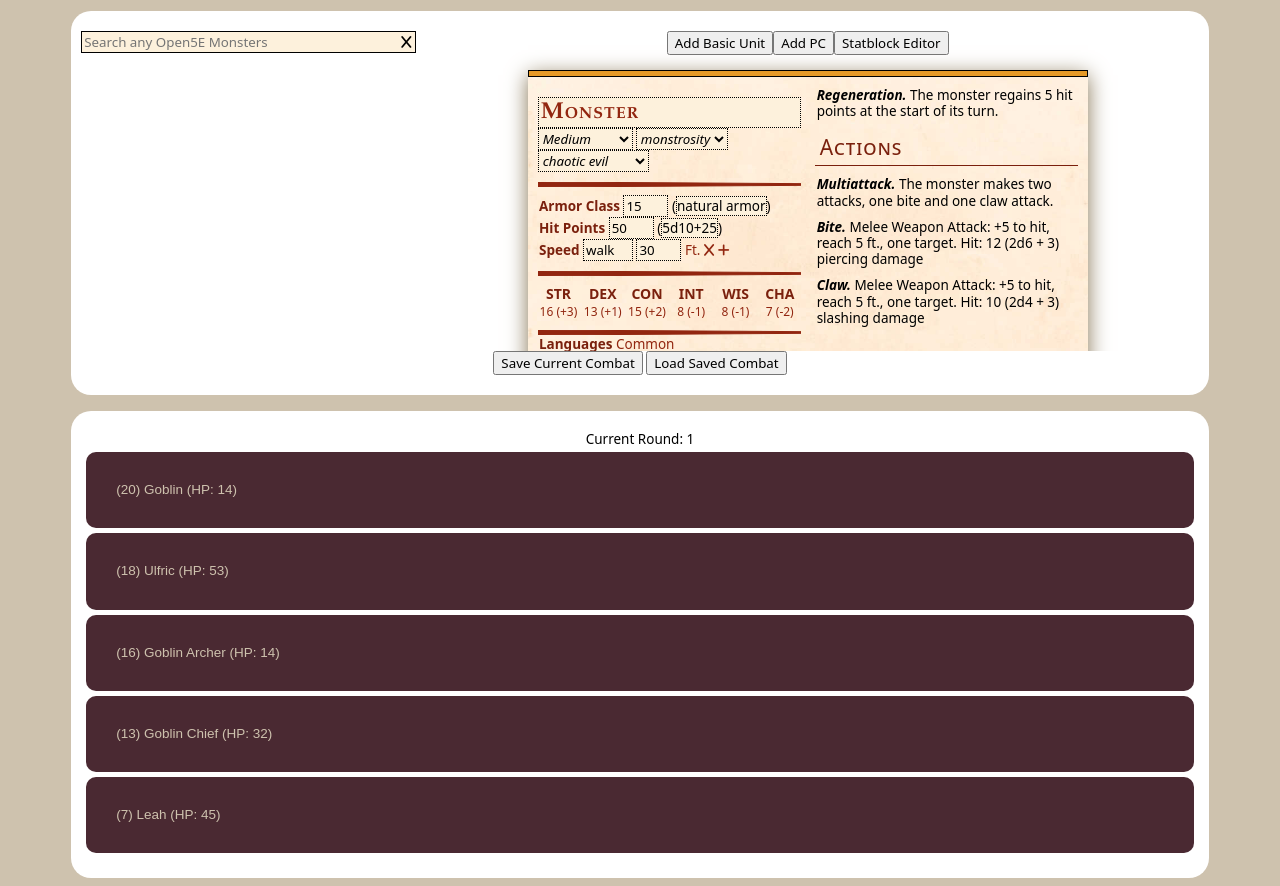
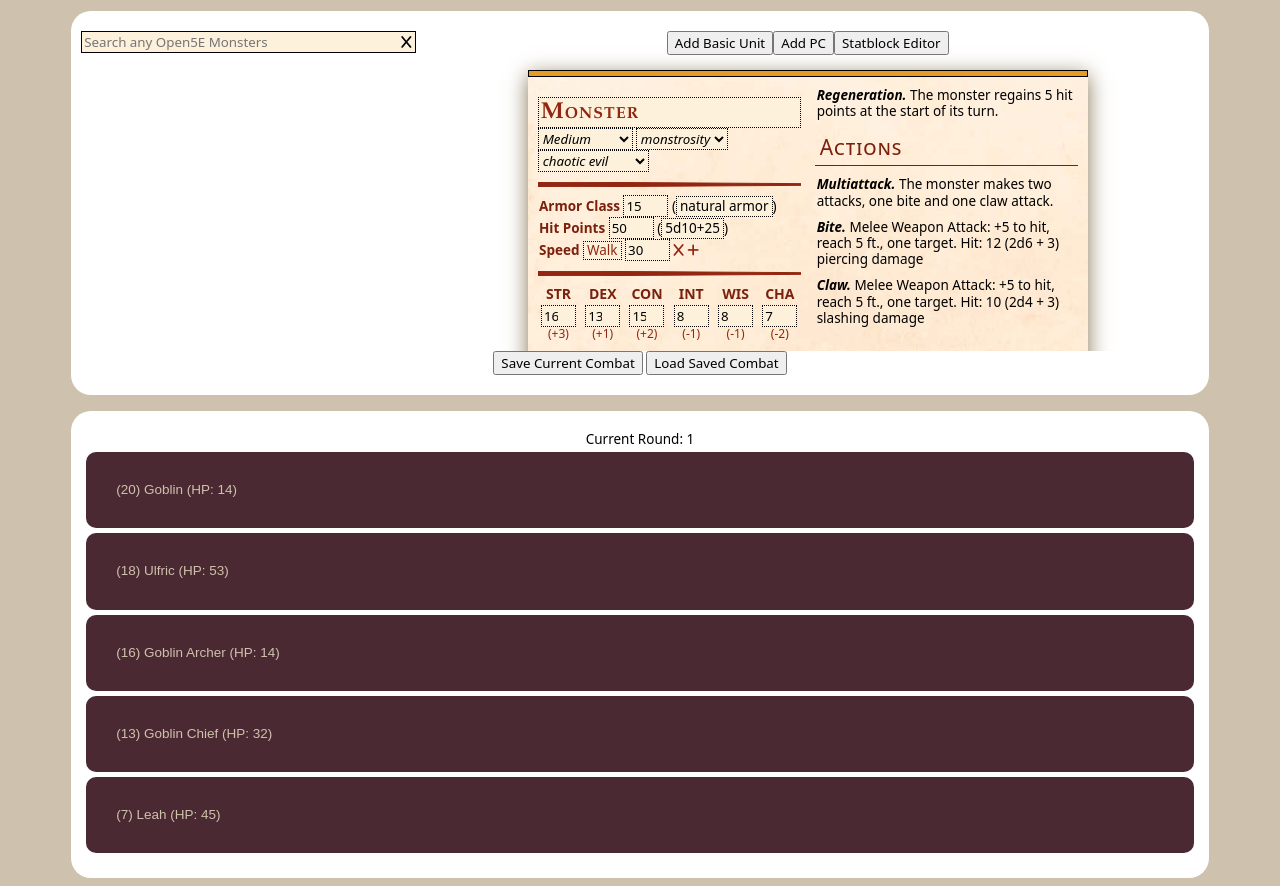
Before and after one commit to timblegoorn/Combat-Companion, a plain HTML site: page index.html in a window 1280 px wide. Shown: the part 59-945 px from the top of the page. Drawn offline with Linux system fonts and the light colour scheme; no server answers.

Commit message:
Flesh Out Editable Statblock Options

```diff
--- a/src/statblock.js
+++ b/src/statblock.js
@@ -5,6 +5,44 @@ abilityModifierTable = [
     "+3", "+3", "+4", "+4", "+5", "+5", "+6", "+6",
     "+7", "+7", "+8", "+8", "+9", "+9", "+10"
   ];
+
+  // Convert challenge rating to a proficiency bonus
+  challengeRatingProficiencyBonusTable = {
+    "0": 2,
+    "1/8": 2,
+    "1/4": 2,
+    "1/2": 2,
+    "1": 2,
+    "2": 2,
+    "3": 2,
+    "4": 2,
+    "5": 3,
+    "6": 3,
+    "7": 3,
+    "8": 3,
+    "9": 4,
+    "10": 4,
+    "11": 4,
+    "12": 4,
+    "13": 5,
+    "14": 5,
+    "15": 5,
+    "16": 5,
+    "17": 6,
+    "18": 6,
+    "19": 6,
+    "20": 6,
+    "21": 7,
+    "22": 7,
+    "23": 7,
+    "24": 7,
+    "25": 8,
+    "26": 8,
+    "27": 8,
+    "28": 8,
+    "29": 9,
+    "30": 9,
+  }
 
   // Convert challenge rating to a numerical XP reward
   challengeRatingXPTable = {
@@ -185,13 +223,12 @@ var currentStatBlock = blankStatblock;
             <p class="relativeContainer">`
 
     // Iterate through speed string
-    // TODO make speed editable
     for (const speedType in sb.speed) {
       if (speedType == 'hover') {
         str += `(Can <b>Hover</b>) <i class="fa-solid fa-x solidIcon" onclick="sbRemoveSpeed('${speedType}')"></i> `;
       } else {
-        str += `<input class="statblockTextInput small" id="statblockSpeedType-${speedType}" contenteditable="true" value="${speedType}"></input>
-                <input class="statblockNumberInput" type="number" min="1" max="120" id="statblockSpeed-${speedType}" name="statblockSpeed-${speedType}" value="${sb.speed[speedType]}"> ft.
+        str += `<span class="statblockTextInput" id="statblockSpeedType-${speedType}" contenteditable="true">${speedType}</span>
+                <input class="statblockNumberInput" type="number" min="1" max="120" id="statblockSpeed-${speedType}" name="statblockSpeed-${speedType}" value="${sb.speed[speedType]}">
                 <i class="fa-solid fa-x solidIcon" onclick="sbRemoveSpeed('${speedType}')"></i> `;
       }
     }
@@ -207,27 +244,33 @@ var currentStatBlock = blankStatblock;
           <div class="abilities">
             <div class="ability-strength">
               <h4>STR</h4>
-              <p>${sb.strength} (${abilityModifierTable[sb.strength]})</p>
+              <p><input class="statblockNumberInput small" type="number" min="1" max="30" id="statblockabilitiescore-strength" name="statblock-strength" value="${sb.strength}">
+              (<span id="statblockabilitiescore-strengthMod">${abilityModifierTable[sb.strength]}</span>)</p>
             </div> <!-- ability strength -->
             <div class="ability-dexterity">
               <h4>DEX</h4>
-              <p>${sb.dexterity} (${abilityModifierTable[sb.dexterity]})</p>
+              <p><input class="statblockNumberInput small" type="number" min="1" max="30" id="statblockabilitiescore-dexterity" name="statblock-dexterity" value="${sb.dexterity}">
+              (<span id="statblockabilitiescore-dexterityMod">${abilityModifierTable[sb.dexterity]}</span>)</p>
             </div> <!-- ability dexterity -->
             <div class="ability-constitution">
               <h4>CON</h4>
-              <p>${sb.constitution} (${abilityModifierTable[sb.constitution]})</p>
+              <p><input class="statblockNumberInput small" type="number" min="1" max="30" id="statblockabilitiescore-constitution" name="statblock-constitution" value="${sb.constitution}">
+              (<span id="statblockabilitiescore-constitutionMod">${abilityModifierTable[sb.constitution]}</span>)</p>
             </div> <!-- ability constitution -->
             <div class="ability-intelligence">
               <h4>INT</h4>
-              <p>${sb.intelligence} (${abilityModifierTable[sb.intelligence]})</p>
+              <p><input class="statblockNumberInput small" type="number" min="1" max="30" id="statblockabilitiescore-intelligence" name="statblock-intelligence" value="${sb.intelligence}">
+              (<span id="statblockabilitiescore-intelligenceMod">${abilityModifierTable[sb.intelligence]}</span>)</p>
             </div> <!-- ability intelligence -->
             <div class="ability-wisdom">
               <h4>WIS</h4>
-              <p>${sb.wisdom} (${abilityModifierTable[sb.wisdom]})</p>
+              <p><input class="statblockNumberInput small" type="number" min="1" max="30" id="statblockabilitiescore-wisdom" name="statblock-wisdom" value="${sb.wisdom}">
+              (<span id="statblockabilitiescore-wisdomMod">${abilityModifierTable[sb.wisdom]}</span>)</p>
             </div> <!-- ability wisdom -->
             <div class="ability-charisma">
               <h4>CHA</h4>
-              <p>${sb.charisma} (${abilityModifierTable[sb.charisma]})</p>
+              <p><input class="statblockNumberInput small" type="number" min="1" max="30" id="statblockabilitiescore-charisma" name="statblock-charisma" value="${sb.charisma}">
+              (<span id="statblockabilitiescore-charismaMod">${abilityModifierTable[sb.charisma]}</span>)</p>
             </div> <!-- ability charisma -->
           </div> <!-- abilities -->
           <svg height="5" width="100%" class="tapered-rule">
@@ -235,112 +278,116 @@ var currentStatBlock = blankStatblock;
         </svg>`;
 
         // Saving throws
-        if (sb.strength_save != null || sb.dexterity_save != null || sb.constitution_save != null || sb.intelligence_save != null || sb.wisdom_save != null || sb.charisma_save != null) {
         str+= `
-          <div class="property-line">
+          <div class="property-line first">
             <h4>Saving Throws </h4>
             <p>`
-          if (sb.strength_save != null) {
-            str += `STR +${sb.strength_save} `
-          }
-          if (sb.dexterity_save != null) {
-            str += `DEX +${sb.dexterity_save} `
-          }
-          if (sb.constitution_save != null) {
-            str += `CON +${sb.constitution_save} `
-          }
-          if (sb.intelligence_save != null) {
-            str += `INT +${sb.intelligence_save} `
-          }
-          if (sb.wisdom_save != null) {
-            str += `WIS +${sb.wisdom_save} `
-          }
-          if (sb.charisma_save != null) {
-            str += `CHA +${sb.charisma_save}`
-          }
+            str+= `STR <input type="checkbox" id="statblockSaves-strength_save" name="statblockSaves-strength_save" value="strength">`;
+            str+= `DEX <input type="checkbox" id="statblockSaves-dexterity_save" name="statblockSaves-dexterity_save" value="dexterity">`;
+            str+= `CON <input type="checkbox" id="statblockSaves-constitution_save" name="statblockSaves-constitution_save" value="constitution">`;
+            str+= `INT <input type="checkbox" id="statblockSaves-intelligence_save" name="statblockSaves-intelligence_save" value="intelligence">`;
+            str+= `WIS <input type="checkbox" id="statblockSaves-wisdom_save" name="statblockSaves-wisdom_save" value="wisdom">`;
+            str+= `CHA <input type="checkbox" id="statblockSaves-charisma_save" name="statblockSaves-charisma_save" value="charisma">`;
           str += `</p>
             </div> <!-- property line -->`;
-        }
 
         // Skill bonuses
-        var skillsKeys = Object.keys(sb.skills);
-        if (skillsKeys.length > 0) {
         str+= `
           <div class="property-line firstCap">
             <h4>Skills </h4>
             <p>`
         for (const skill in sb.skills) {
-            str += `${skill} +${sb.skills[skill]} `;
+          str += `<span class="statblockTextInput" id="statblockSkillType-${skill}" contenteditable="true">${skill}</span>
+            <input class="statblockNumberInput" type="number" min="1" max="120" id="statblockSkill-${skill}" name="statblockSkill-${skill}" value="${sb.skills[skill]}">
+            <i class="fa-solid fa-x solidIcon" onclick="sbRemoveSkill('${skill}')"></i> `;
         }
+        str += ` <i class="fa-solid fa-plus solidIcon" onclick="sbAddSkill()"></i>`
         str += `</p>
           </div> <!-- property line -->`;
-        }
 
         // Damage vulnerability
-        if (sb.damage_vulnerabilities.length > 0) {
         str+= `
           <div class="property-line firstCap">
             <h4>Damage Vulnerabilities </h4>
-            <p>${sb.damage_vulnerabilities}</p>
+            <p><span class="statblockTextInput" id="statblock-damage_vulnerabilities" contenteditable="true">${sb.damage_vulnerabilities}</span></p>
           </div> <!-- property line -->`
-        }
 
         // Damage resistance
-        if (sb.damage_resistances.length > 0) {
         str+= `
           <div class="property-line firstCap">
             <h4>Damage Resistances </h4>
-            <p>${sb.damage_resistances}</p>
+            <p><span class="statblockTextInput" id="statblock-damage_resistances" contenteditable="true">${sb.damage_resistances}</span></p>
           </div> <!-- property line -->`
-        }
 
         // Damage immunity
-        if (sb.damage_immunities.length > 0) {
         str+= `
           <div class="property-line firstCap">
             <h4>Damage Immunities </h4>
-            <p>${sb.damage_immunities}</p>
+            <p><span class="statblockTextInput" id="statblock-damage_immunities" contenteditable="true">${sb.damage_immunities}</span></p>
           </div> <!-- property line -->`
-        }
 
         // Condition immunity
-        if (sb.condition_immunities.length > 0) {
         str+= `
           <div class="property-line firstCap">
             <h4>Condition Immunities </h4>
-            <p>${sb.condition_immunities}</p>
+            <p><span class="statblockTextInput" id="statblock-condition_immunities" contenteditable="true">${sb.condition_immunities}</span></p>
           </div> <!-- property line -->`
-        }
 
         // Senses
-        if (sb.senses.length > 0) {
         str+= `
           <div class="property-line firstCap">
             <h4>Senses </h4>
-            <p>${sb.senses}</p>
+            <p><span class="statblockTextInput" id="statblock-senses" contenteditable="true">${sb.senses}</span></p>
           </div> <!-- property line -->`
-        }
 
         // Languages
-        if (sb.languages.length > 0) {
         str+= `
         <div class="property-line firstCap">
           <h4>Languages </h4>
-            <p>${sb.languages}</p>
-          </div> <!-- property line -->`
-        } else {
-          str+= `
-          <div class="property-line">
-            <h4>Languages </h4>
-            <p>&mdash;</p>
-          </div> <!-- property line -->`
-        }
+          <p><span class="statblockTextInput" id="statblock-languages" contenteditable="true">${sb.languages}</span></p>
+        </div> <!-- property line -->`;
 
         // Challenge Rating + XP
         str+= `
-          <div class="property-line first">
+          <div class="property-line last">
             <h4>Challenge </h4>
-            <p>${sb.challenge_rating} (${challengeRatingXPTable[sb.challenge_rating]} XP)</p>
+            <select class="statblockSelect" name="statblock-challenge_rating" id="statblock-challenge_rating">
+              <option value="0">0</option>
+              <option value="1/8">1/8</option>
+              <option value="1/4">1/4</option>
+              <option value="1/2">1/2</option>
+              <option value="1">1</option>
+              <option value="2">2</option>
+              <option value="3">3</option>
+              <option value="4">4</option>
+              <option value="5">5</option>
+              <option value="6">6</option>
+              <option value="7">7</option>
+              <option value="8">8</option>
+              <option value="9">9</option>
+              <option value="10">10</option>
+              <option value="11">11</option>
+              <option value="12">12</option>
+              <option value="13">13</option>
+              <option value="14">14</option>
+              <option value="15">15</option>
+              <option value="16">16</option>
+              <option value="17">17</option>
+              <option value="18">18</option>
+              <option value="19">19</option>
+              <option value="20">20</option>
+              <option value="21">21</option>
+              <option value="22">22</option>
+              <option value="23">23</option>
+              <option value="24">24</option>
+              <option value="25">25</option>
+              <option value="26">26</option>
+              <option value="27">27</option>
+              <option value="28">28</option>
+              <option value="29">29</option>
+              <option value="30">30</option>
+            </select>
+            <p>(<span id="statblock-challenge_ratingXP">${challengeRatingXPTable[sb.challenge_rating]}</span> XP) <b>Proficiency</b> +<span id="statblock-challenge_ratingProficiency">${challengeRatingProficiencyBonusTable[sb.challenge_rating]}</span></p>
           </div> <!-- property line -->
           <svg height="5" width="100%" class="tapered-rule">
             <polyline points="0,0 400,2.5 0,5"></polyline>
@@ -407,6 +454,7 @@ var currentStatBlock = blankStatblock;
     document.getElementById("statblock-size").value = sb.size;
     document.getElementById("statblock-type").value = sb.type;
     document.getElementById("statblock-alignment").value = sb.alignment;
+    document.getElementById("statblock-challenge_rating").value = sb.challenge_rating
 
     //document.getElementById("statblockSize").addEventListener('input', UpdateSearchResults);
     document.getElementById("stat-block-edit").querySelectorAll("input, select, span.statblockTextInput").forEach((elem) => elem.addEventListener("input", HandleStatBlockEdit));
@@ -434,9 +482,30 @@ var currentStatBlock = blankStatblock;
       console.log(oldKey)
     } else if (elementID.includes("statblockSpeed")) {
       oldKey = elementID.slice(elementID.lastIndexOf('-')+1);
+      if (editContent < 1) editContent = 1;
+      if (editContent > 120) editContent = 120;
       currentStatBlock.speed[oldKey] = editContent;
       document.getElementById(elementID).value = editContent;
       console.log(oldKey)
+    } else if (elementID.includes("abilitiescore")) {
+      oldKey = elementID.slice(elementID.lastIndexOf('-')+1);
+      if (editContent < 1) editContent = 1;
+      if (editContent > 30) editContent = 30;
+      currentStatBlock[oldKey] = editContent;
+      document.getElementById(elementID).value = editContent
+      document.getElementById(`${elementID}Mod`).innerHTML = abilityModifierTable[editContent];
+    } else if (elementID.includes("challenge_rating")) {
+      oldKey = elementID.slice(elementID.lastIndexOf('-')+1);
+      currentStatBlock[oldKey] = editContent;
+      document.getElementById(`${elementID}XP`).innerHTML = challengeRatingXPTable[editContent];
+      document.getElementById(`${elementID}Proficiency`).innerHTML = challengeRatingProficiencyBonusTable[editContent];
+    } else if (elementID.includes("Saves")) {
+      oldKey = elementID.slice(elementID.lastIndexOf('-')+1);
+      if (document.getElementById(elementID).checked) {
+        currentStatBlock[oldKey] = challengeRatingProficiencyBonusTable[currentStatBlock.challenge_rating] + parseInt(abilityModifierTable[currentStatBlock[editContent]]);
+      } else {
+        currentStatBlock[oldKey] = null;
+      }
     } else {
       oldKey = elementID.slice(elementID.lastIndexOf('-')+1);
       currentStatBlock[oldKey] = editContent;
@@ -611,25 +680,17 @@ var currentStatBlock = blankStatblock;
         }
 
         // Languages
-        if (sb.languages.length > 0) {
         str+= `
           <div class="property-line firstCap">
             <h4>Languages </h4>
             <p>${sb.languages}</p>
-          </div> <!-- property line -->`
-        } else {
-          str+= `
-          <div class="property-line">
-            <h4>Languages </h4>
-            <p>&mdash;</p>
-          </div> <!-- property line -->`
-        }
+          </div> <!-- property line -->`;
 
         // Challenge Rating + XP
         str+= `
           <div class="property-line first">
             <h4>Challenge </h4>
-            <p>${sb.challenge_rating} (${challengeRatingXPTable[sb.challenge_rating]} XP)</p>
+            <p>${sb.challenge_rating} (${challengeRatingXPTable[sb.challenge_rating]} XP) <span class="floatRight"><b>Proficiency</b> +${challengeRatingProficiencyBonusTable[sb.challenge_rating]}</span></p>
           </div> <!-- property line -->
           <svg height="5" width="100%" class="tapered-rule">
             <polyline points="0,0 400,2.5 0,5"></polyline>
--- a/style/statblock.css
+++ b/style/statblock.css
@@ -12,6 +12,15 @@ body {
     max-width: 100%;
     font-family: 'Noto Sans', 'Myriad Pro', Calibri, Helvetica,
       Arial, sans-serif;
+      overflow-wrap: break-word;
+    word-wrap: break-word;
+    -ms-word-break: break-all;
+    word-break: break-all;
+    word-break: break-word;
+    -ms-hyphens: auto;
+    -moz-hyphens: auto;
+    -webkit-hyphens: auto;
+    hyphens: auto;
   }
 
 .h1Input {
@@ -42,11 +51,11 @@ body {
 .statblockTextInput {
   background-color: #FDF1DC;
   border: 1px dotted black;
-  min-width: 10px;
-}
-
-.statblockTextInput.small {
-  width: 50px;
+  display:inline-block;
+  min-width: 30px;
+  text-indent: 0;
+  padding-left: 3px;
+  padding-right: 3px;
 }
 
 .statblockNumberInput {
@@ -55,12 +64,20 @@ body {
   width: 45px;
 }
 
+.statblockNumberInput.small {
+  width: 35px;
+}
+
 .firstCap {
   text-transform: capitalize;
 }
 
 .italic {
   font-style: italic;
+}
+
+.floatRight {
+  float: right;
 }
 
 .spanOnce {
```
Lines whose indentation alone changed are shown as unchanged.
